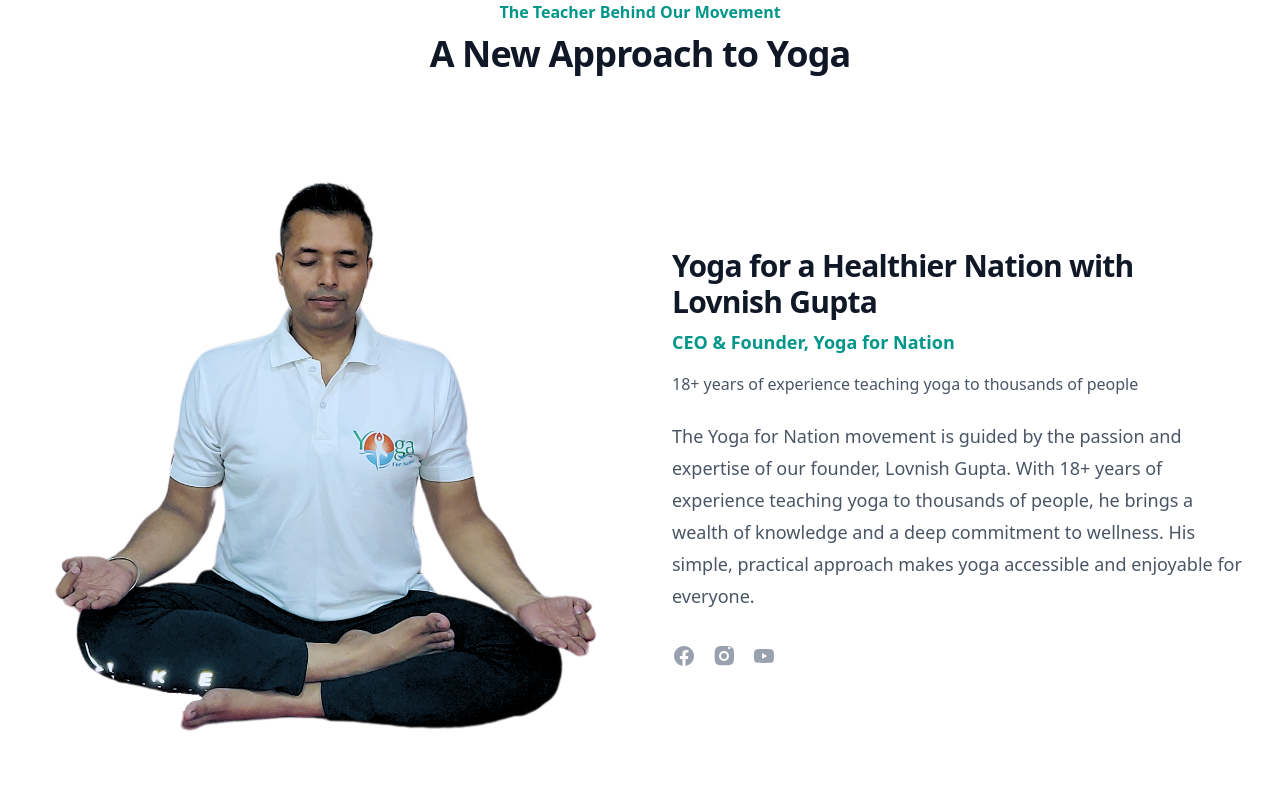
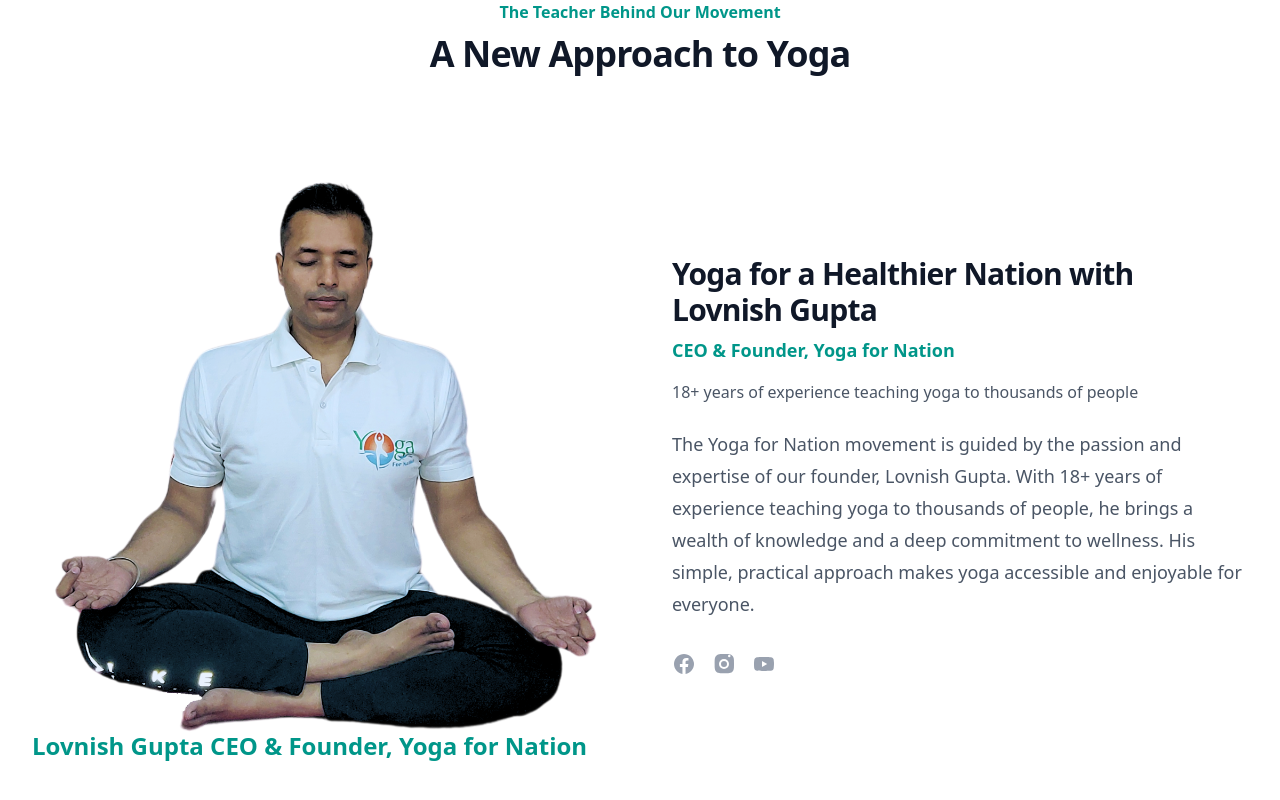
Before and after one commit to TheBinaryOrbit/yogafornation, a React (Vite) app: page / in a window 1280 px wide. Shown: the part 3657-4457 px from the top of the page. Built offline with nearby package versions, Linux system fonts and the light colour scheme; no server answers.

Commit message:
style: add tag line in trainer

```diff
--- a/src/components/Trainer/MeetYourTrainer.jsx
+++ b/src/components/Trainer/MeetYourTrainer.jsx
@@ -59,16 +59,17 @@
             A New Approach to Yoga
           </p>
         </div>
-        <div className="mt-16 space-y-20 lg:mt-24 lg:space-y-24">
+        <div className="mt-16 space-y-20 lg:mt-24 lg:space-y-24 ">
           {trainers.map((trainer) => (
-            <div key={trainer.name} className="grid items-center grid-cols-1 gap-y-10 gap-x-16 lg:grid-cols-2">
+            <div key={trainer.name} className="relative grid items-center grid-cols-1 gap-y-10 gap-x-16 lg:grid-cols-2">
               <div className={trainer.imagePosition === 'right' ? 'lg:order-last' : ''}>
                 <img
-                  className="object-cover w-full h-auto rounded-lg"
+                  className="object-cover w-full h-auto rounded-lg mb-4"
                   src={trainer.imageSrc}
                   alt={`Trainer ${trainer.name}`}
                 />
               </div>
+              <p className='absolute bottom-0 text-2xl font-bold text-teal-600'>Lovnish Gupta CEO & Founder, Yoga for Nation</p>
               <div>
                 <h3 className="text-2xl font-bold tracking-tight text-gray-900 sm:text-3xl">
                   {trainer.program} with {trainer.name}
```
